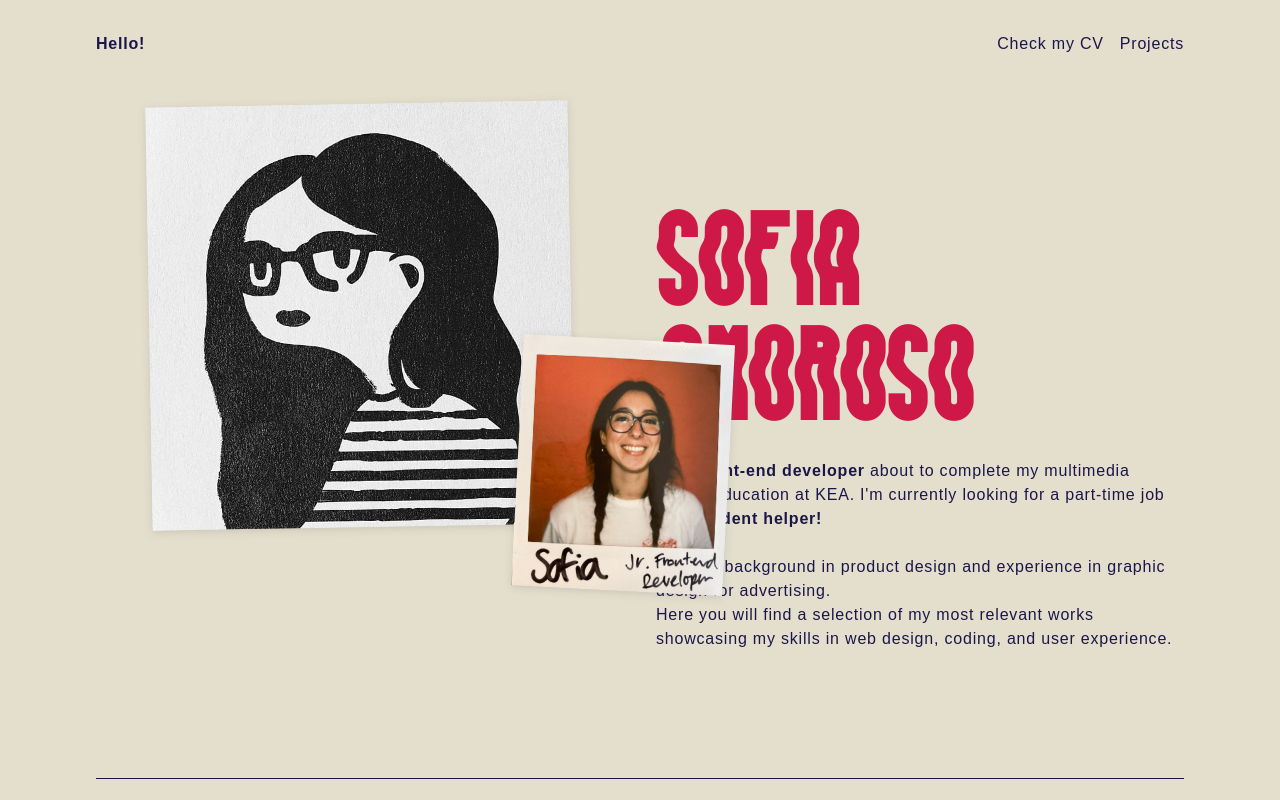
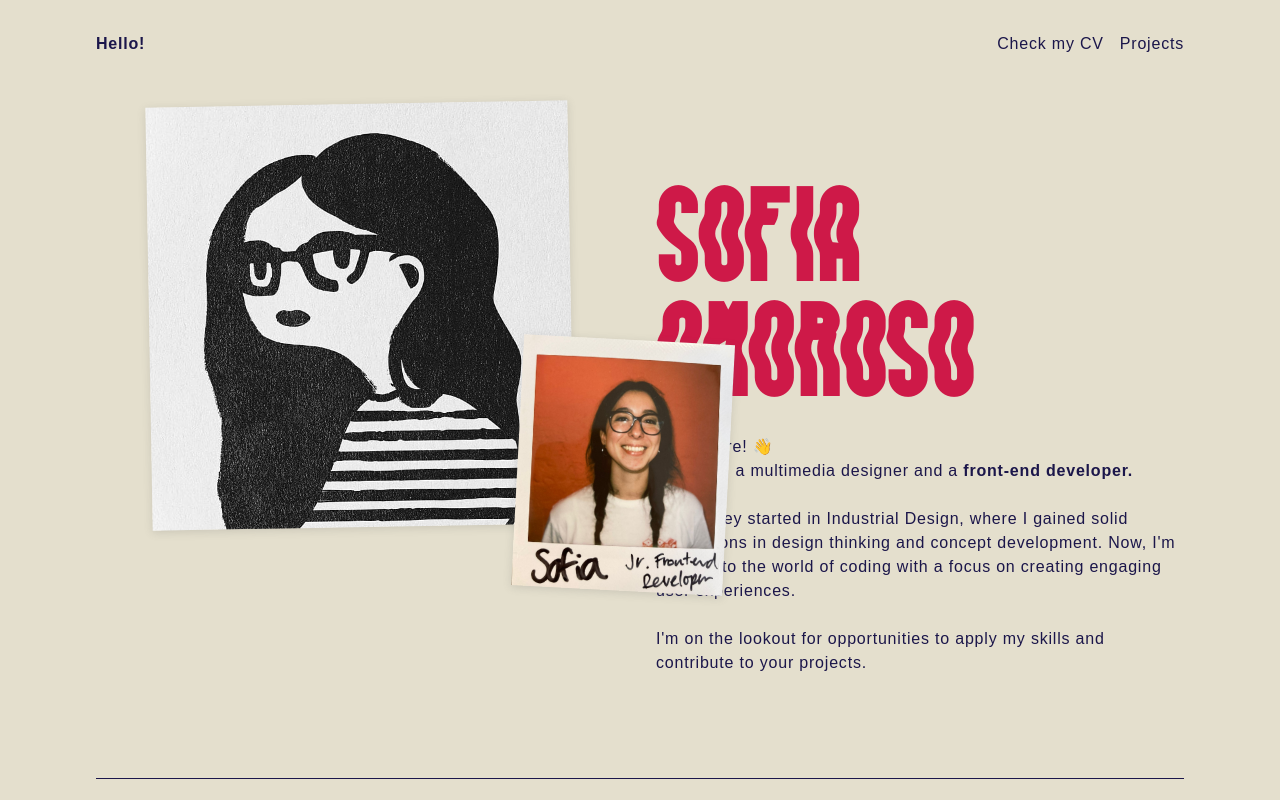
Before and after one commit to rossosofia/sofia-portfolio, a Next.js app: page / in a window 1280 px wide. Shown: the top 800 px of the page. Built offline with nearby package versions, Linux system fonts and the light colour scheme.

Commit message:
hero copy changed

```diff
--- a/src/components/Hero.js
+++ b/src/components/Hero.js
@@ -29,11 +29,17 @@ const Header = () => {
       <div className={styles.container}>
       <h1>Sofia Amoroso</h1>
       <p>
-      I'm a <strong>front-end developer</strong> about to complete my multimedia design education at KEA. I'm currently looking for a part-time job as a <strong>student helper!</strong>
+      Hello there! 👋
+      <br></br>
+      I'm Sofia, a multimedia designer and a <strong>front-end developer.</strong>
       <br></br>
       <br></br>
-      I have a background in product design and experience in graphic design for advertising.
-      <br></br>Here you will find a selection of my most relevant works showcasing my skills in web design, coding, and user experience.
+      My journey started in Industrial Design, where I gained solid foundations in design thinking and concept development.
+      Now, I'm diving into the world of coding with a focus on creating engaging user experiences.
+      <br></br>
+      <br></br>
+      I'm on the lookout for opportunities to apply my skills and contribute to your projects.
+
       </p>
       </div>
       </header>
```
